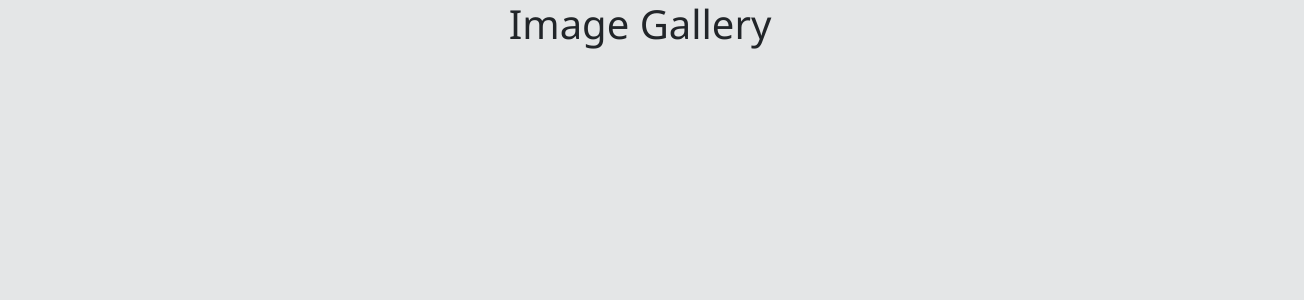
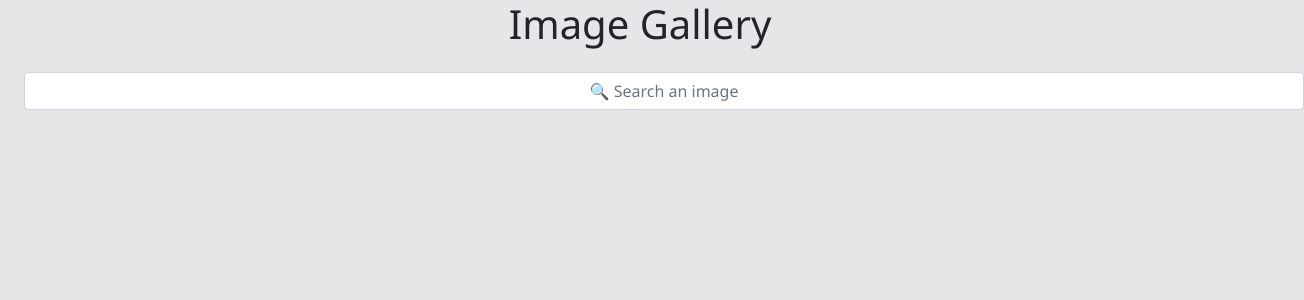
Before and after one commit to ankitvashisht12/image-gallery-app, a React (Create React App) app: page / in a window 1280 px wide. Shown: the top 300 px of the page, 1304 px wide, since content can reach past the window. Built offline with nearby package versions, Linux system fonts and the light colour scheme; the HTML template or start-up script is replaced by a standard one.

Commit message:
add search Bar

```diff
--- a/src/App.js
+++ b/src/App.js
@@ -1,9 +1,25 @@
+import React, { useState } from "react";
 import Header from "./components/Header/Header";
 
 function App() {
+
+  const [searchTerm, setSearchTerm] = useState('');
+
+  const searchHandler = (e) =>  {
+    setSearchTerm(e.target.value);
+  }
+
   return (
     <>
       <Header />
+      <div className='form-group'>
+      <input
+        className='form-control text-center m-4'
+        type='text'
+        value={searchTerm}
+        placeholder='🔍 Search an image'
+        onChange={e => searchHandler(e)}/>
+      </div>
     </>
   );
 }
```
